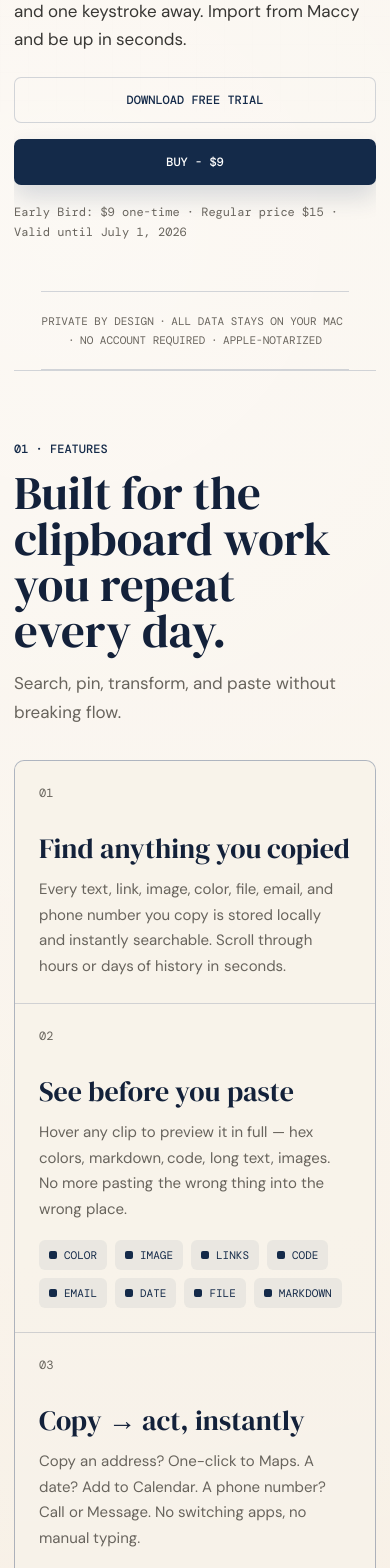
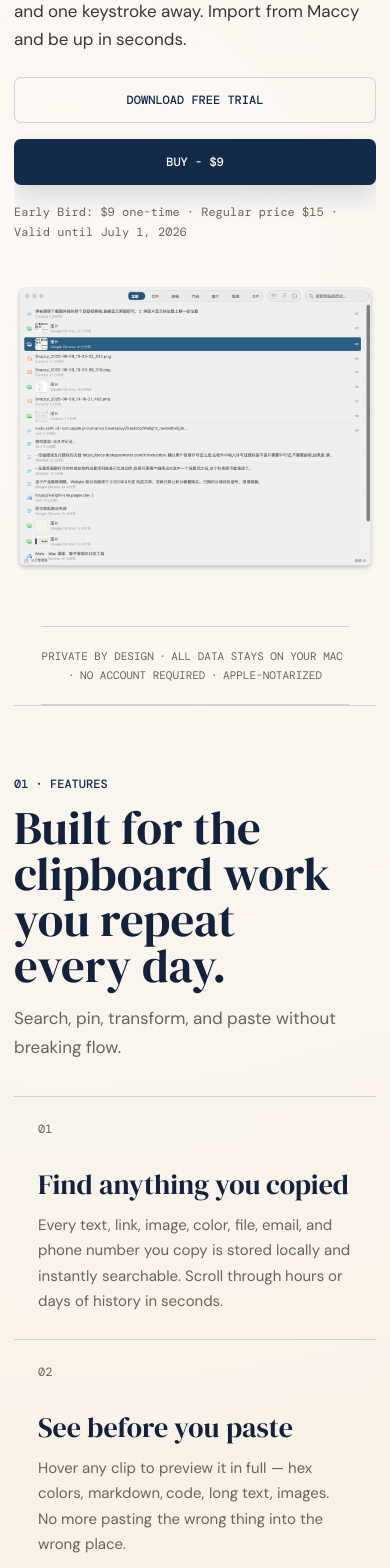
Before and after one commit to 08820048/Clibo_Site, a React (Vite) app: page / in a window 390 px wide. Shown: the part 432-2000 px from the top of the page. Built offline with nearby package versions, Linux system fonts and the light colour scheme.

Commit message:
Refine homepage section styling

```diff
--- a/src/components/Hero.jsx
+++ b/src/components/Hero.jsx
@@ -154,6 +154,13 @@ export default function Hero() {
             />
           </p>
         </div>
+
+        <img
+          className="hero-screenshot reveal reveal-right"
+          src="/assets/hero-dashboard.png"
+          alt="Clibo clipboard history dashboard"
+          style={{ "--delay": "490ms" }}
+        />
       </div>
     </section>
   );
--- a/src/styles/home.css
+++ b/src/styles/home.css
@@ -2042,6 +2042,16 @@
         line-height: 1.65;
       }
 
+      .hero-screenshot {
+        position: absolute;
+        z-index: 1;
+        right: 0;
+        top: 28%;
+        width: min(460px, 44%);
+        border-radius: 10px;
+        filter: drop-shadow(0 22px 56px rgba(13, 17, 23, 0.16));
+      }
+
       .section,
       .pricing-band {
         counter-increment: kami-section;
@@ -2094,20 +2104,27 @@
       .feature-grid {
         counter-reset: feature-card;
         grid-template-columns: repeat(3, minmax(0, 1fr));
-        gap: 1px;
-        overflow: hidden;
-        background: var(--line);
-        border: 1px solid var(--line);
-        border-radius: 10px;
+        gap: 0;
+        overflow: visible;
+        background: transparent;
+        border-top: 1px solid var(--line);
+        border-radius: 0;
       }
 
       .feature-card {
         counter-increment: feature-card;
         min-height: 258px;
         padding: 28px;
-        background: rgba(251, 246, 236, 0.92);
+        background: transparent;
+        border-right: 1px solid var(--line);
+        border-bottom: 1px solid var(--line);
         border-radius: 0;
         box-shadow: none;
+      }
+
+      .feature-card:nth-child(3n),
+      .feature-card:last-child {
+        border-right: 0;
       }
 
       .feature-card:last-child {
@@ -2186,12 +2203,11 @@
         grid-template-columns: minmax(240px, 0.8fr) minmax(0, 1.2fr);
         gap: 28px 54px;
         align-items: start;
-        padding: 36px;
-        background: var(--panel);
-        border-radius: 10px;
-        box-shadow:
-          0 0 0 1px var(--line),
-          0 18px 42px rgba(27, 54, 93, 0.09);
+        padding: 28px 0 0;
+        background: transparent;
+        border-top: 1px solid var(--line);
+        border-radius: 0;
+        box-shadow: none;
         text-align: left;
       }
 
@@ -2300,11 +2316,12 @@
       }
 
       .faq-question {
-        min-height: 72px;
+        min-height: 60px;
         padding: 0;
         color: var(--black);
         font-family: var(--serif);
-        font-size: clamp(22px, 3vw, 34px);
+        font-size: clamp(18px, 2vw, 24px);
+        line-height: 1.2;
       }
 
       .faq-question:hover {
@@ -2405,12 +2422,30 @@
           max-width: none;
         }
 
+        .hero-screenshot {
+          position: relative;
+          top: auto;
+          right: auto;
+          width: 100%;
+          max-width: 760px;
+          margin-top: 42px;
+        }
+
         h1 {
           white-space: normal;
         }
 
         .feature-grid {
           grid-template-columns: repeat(2, minmax(0, 1fr));
+        }
+
+        .feature-card:nth-child(3n) {
+          border-right: 1px solid var(--line);
+        }
+
+        .feature-card:nth-child(2n),
+        .feature-card:last-child {
+          border-right: 0;
         }
 
         .pricing-card {
@@ -2471,10 +2506,11 @@
         .feature-card {
           min-height: 0;
           padding: 24px;
+          border-right: 0;
         }
 
         .pricing-card {
-          padding: 24px;
+          padding: 24px 0 0;
         }
 
         .section > .section-heading,
```
